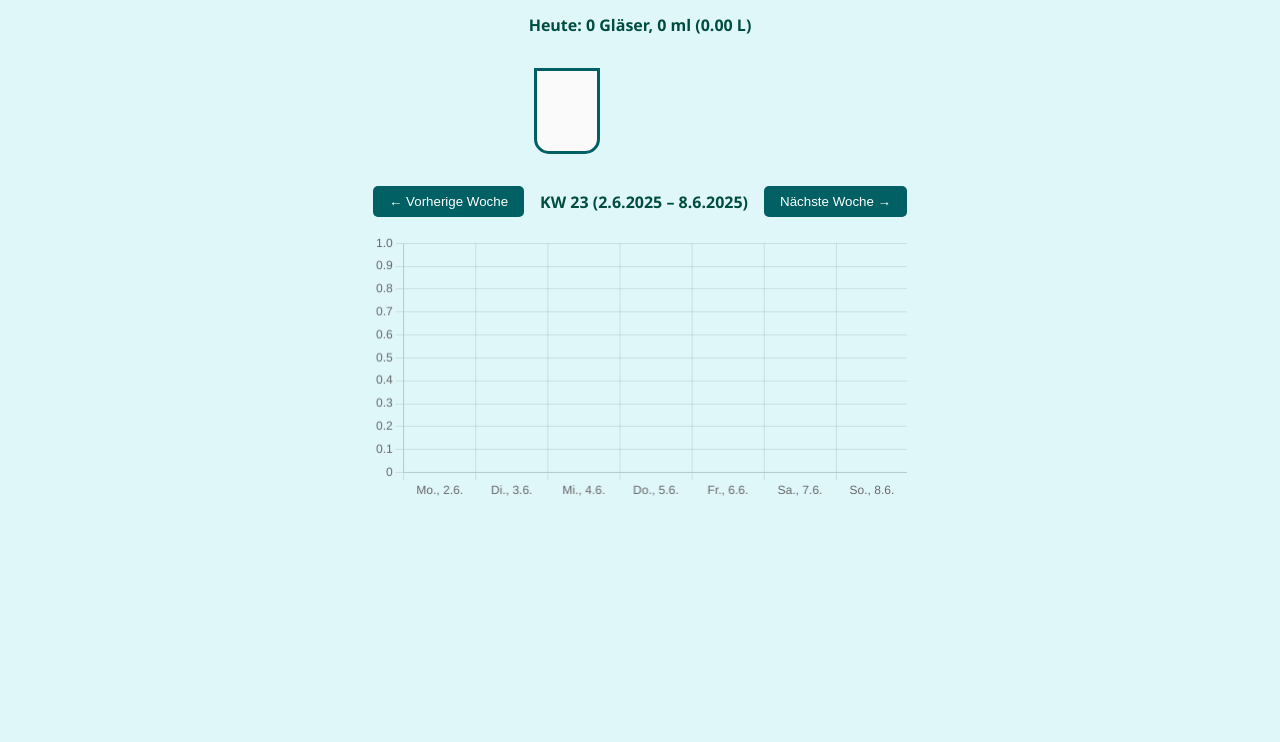
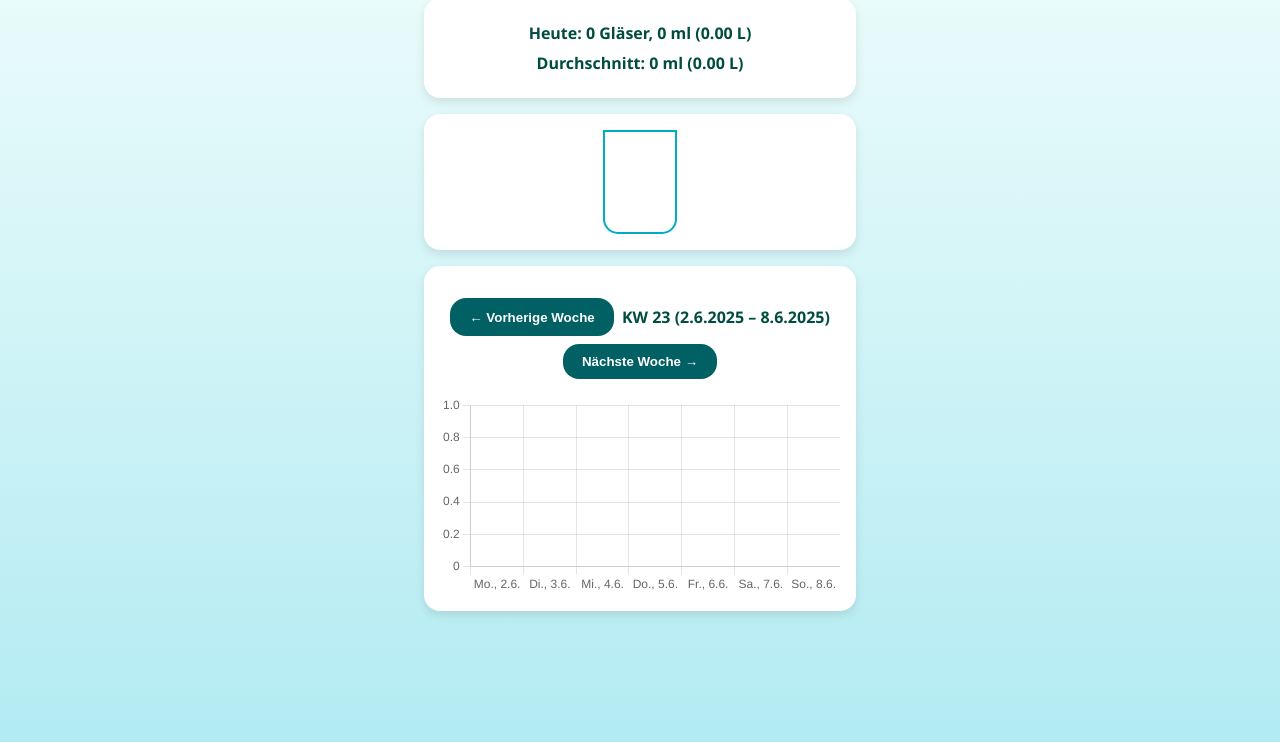
Before and after one commit to yannikrer/watercounter, a plain HTML site: page index.html in a window 1280 px wide. Shown: the part 90-832 px from the top of the page. Drawn offline with nearby package versions, Linux system fonts and the light colour scheme.

Commit message:
Update index.html

```diff
--- a/index.html
+++ b/index.html
@@ -3,74 +3,146 @@
 <head>
   <meta charset="UTF-8" />
   <meta name="viewport" content="width=device-width, initial-scale=1.0" />
-  <title>Wasserzähler App</title>
+  <title>Wasserzähler</title>
   <script src="https://cdn.jsdelivr.net/npm/chart.js"></script>
   <style>
+    :root {
+      --primary: #00acc1;
+      --secondary: #006064;
+      --bg: #f0fdfc;
+      --text: #004d40;
+      --card: #ffffff;
+      --glass-bg: rgba(255, 255, 255, 0.6);
+      --radius: 1rem;
+    }
+
     body {
       margin: 0;
       font-family: 'Segoe UI', Tahoma, Geneva, Verdana, sans-serif;
-      background: #e0f7fa;
+      background: linear-gradient(to bottom, var(--bg), #b2ebf2);
+      color: var(--text);
       display: flex;
       flex-direction: column;
       align-items: center;
       min-height: 100vh;
       padding: 1rem;
     }
-    h1 { color: #006064; margin-bottom: .5rem; }
+
+    h1 {
+      font-size: 2rem;
+      color: var(--secondary);
+      margin-bottom: 0.5rem;
+    }
+
+    .card {
+      background: var(--card);
+      border-radius: var(--radius);
+      padding: 1rem;
+      box-shadow: 0 4px 10px rgba(0, 0, 0, 0.1);
+      width: 100%;
+      max-width: 400px;
+      margin-bottom: 1rem;
+    }
+
+    #daily-summary, #average-summary {
+      font-size: 1rem;
+      font-weight: 600;
+      text-align: center;
+      margin: 0.5rem 0;
+    }
+
     #glasses-container {
-      display: grid;
-      grid-template-columns: repeat(3, 60px);
+      display: flex;
+      flex-wrap: wrap;
+      justify-content: center;
       gap: 1rem;
-      margin: 1rem 0;
     }
+
     .glass {
-      width: 60px; height: 80px;
-      border: 3px solid #006064;
+      width: 70px;
+      height: 100px;
+      flex: 0 0 auto;
+      border: 2px solid var(--primary);
       border-radius: 0 0 15px 15px;
+      background: var(--glass-bg);
       position: relative;
+      overflow: hidden;
+      display: flex;
+      align-items: center;
+      justify-content: center;
       cursor: pointer;
-      overflow: hidden;
-      background: #fafafa;
-      transition: transform .2s;
     }
-    .glass:hover { transform: scale(1.1); }
+
+    .glass:hover { transform: scale(1.05); }
+
     .fill {
-      position: absolute; bottom: 0; left: 0;
-      width: 100%; background: #00bcd4;
-      height: 0%; transition: height .3s;
+      position: absolute;
+      bottom: 0;
+      left: 0;
+      width: 100%;
+      background: var(--primary);
+      height: 0%;
+      transition: height 0.3s;
       border-radius: 0 0 12px 12px;
     }
+
     .glass input {
-      position: absolute; top: 0; left: 0;
-      width: 100%; height: 100%; border: none;
-      font-size: .8rem; text-align: center;
-      background: rgba(255,255,255,0.8);
-      padding: 0; margin: 0;
+      width: 100%;
+      height: 100%;
+      border: none;
+      text-align: center;
+      background: transparent;
+      font-size: 0.9rem;
+      z-index: 2;
     }
-    #daily-summary { font-weight: bold; color: #004d40; }
-    .btn-group { display: flex; gap: 1rem; margin: 1rem 0; align-items: center; }
+
+    .btn-group {
+      display: flex;
+      justify-content: center;
+      gap: 0.5rem;
+      margin: 1rem 0;
+      flex-wrap: wrap;
+    }
+
     .btn-group button {
-      padding: .5rem 1rem; border: none;
-      background: #006064; color: #fff;
-      border-radius: 5px; cursor: pointer;
-      transition: background .2s;
+      padding: 0.6rem 1.2rem;
+      background: var(--secondary);
+      color: white;
+      border: none;
+      border-radius: var(--radius);
+      cursor: pointer;
+      font-weight: 600;
     }
-    .btn-group button:hover { background: #004d40; }
+
+    .btn-group button:hover {
+      background: var(--primary);
+    }
+
     #week-label {
       font-weight: bold;
-      color: #004d40;
+      margin: 0.5rem 0;
+      text-align: center;
+    }
+
+    canvas {
+      width: 100% !important;
+      max-width: 400px;
+      height: auto !important;
     }
   </style>
 </head>
 <body>
   <h1>Wasserzähler</h1>
-  <p id="daily-summary">Heute: 0 Gläser, 0 ml (0.00 L)</p>
-  <div id="glasses-container"></div>
-  <div id="stats">
+  <div class="card">
+    <p id="daily-summary">Heute: 0 Gläser, 0 ml (0.00 L)</p>
+    <p id="average-summary">Durchschnitt: 0 ml (0.00 L)</p>
+  </div>
+  <div class="card" id="glasses-container"></div>
+  <div class="card">
     <div class="btn-group">
-      <button id="prev-week">&#8592; Vorherige Woche</button>
+      <button id="prev-week">← Vorherige Woche</button>
       <span id="week-label">Diese Woche</span>
-      <button id="next-week">Nächste Woche &#8594;</button>
+      <button id="next-week">Nächste Woche →</button>
     </div>
     <canvas id="chart"></canvas>
   </div>
@@ -114,12 +186,6 @@
       if (filled) {
         fill.style.height = '100%';
         g.addEventListener('click', () => removeGlass(idx));
-        const tooltip = document.createElement('div');
-        tooltip.style.position = 'absolute';
-        tooltip.style.top = '2px'; tooltip.style.left = '2px';
-        tooltip.style.fontSize = '.6rem';
-        tooltip.textContent = formatVolume(loadVols()[idx]);
-        g.appendChild(tooltip);
       } else {
         g.addEventListener('click', () => inputGlass(idx));
       }
@@ -162,6 +228,23 @@
       }
     }
 
+    function calcTotalAverage() {
+      let total = 0;
+      let days = 0;
+      for (let i = 0; i < 365; i++) {
+        const d = new Date();
+        d.setDate(d.getDate() - i);
+        const key = d.toLocaleDateString('de-CH');
+        const sum = sumForKey(key);
+        if (sum > 0) {
+          total += sum;
+          days++;
+        }
+      }
+      const avg = days ? total / days : 0;
+      document.getElementById('average-summary').textContent = `Durchschnitt: ${formatVolume(Math.round(avg))}`;
+    }
+
     let currentWeekOffset = 0;
 
     function getWeekDates(offset = 0) {
@@ -198,7 +281,7 @@
           datasets: [{
             label: 'ml pro Tag',
             data,
-            backgroundColor: '#00bcd4'
+            backgroundColor: '#00acc1'
           }]
         },
         options: {
@@ -239,6 +322,7 @@
       document.getElementById('daily-summary').textContent =
         `Heute: ${cnt} Gläser, ${formatVolume(sum)}`;
       updateChartForWeek(currentWeekOffset);
+      calcTotalAverage();
     }
 
     updateUI();
```
